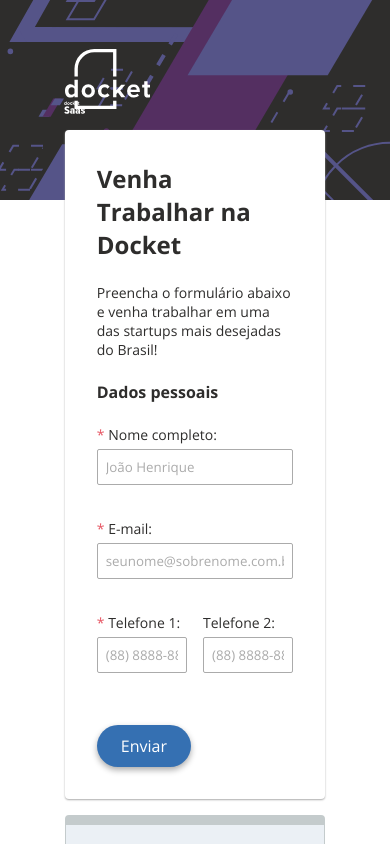
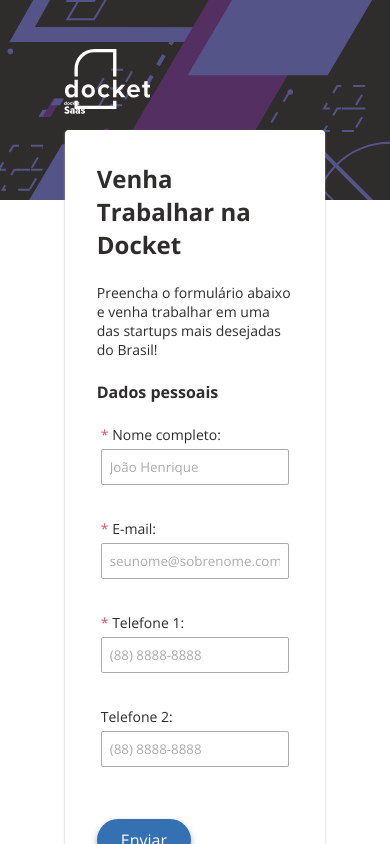
Before and after one commit to AndersonSantos0/docket-form, a Next.js app: page / in a window 390 px wide. Shown: the top 844 px of the page. Built offline with nearby package versions, Linux system fonts and the light colour scheme; no server answers.

Commit message:
phone wrap

```diff
--- a/components/InputComponent/style.ts
+++ b/components/InputComponent/style.ts
@@ -1,7 +1,7 @@
 import styled from 'styled-components'
 
 export const InputContainer = styled.div`
-    padding: 8px 0;
+    padding: 8px 4px;
 `
 
 export const InputLabelView = styled.div`
@@ -23,6 +23,7 @@
         border-radius: 2px;
         padding: 8px;
         width: 100%;
+        min-width: 100px;
         outline: none;
         box-sizing: border-box;
         font-family: 'Open Sans';
--- a/pages/index.tsx
+++ b/pages/index.tsx
@@ -133,13 +133,18 @@
                         required
                         validate={validate}
                     />
-                    <div style={{ display: 'flex', paddingBottom: 32 }}>
+                    <div
+                        style={{
+                            display: 'flex',
+                            paddingBottom: 32,
+                            flexWrap: 'wrap'
+                        }}
+                    >
                         <InputComponent
                             type="phone"
                             value={phone1}
                             onChange={e => setPhone1(e)}
                             placeholder={'(88) 8888-8888'}
-                            style={{ paddingRight: 8 }}
                             label="Telefone 1:"
                             required
                             validate={validate}
@@ -149,7 +154,6 @@
                             value={phone2}
                             onChange={e => setPhone2(e)}
                             placeholder={'(88) 8888-8888'}
-                            style={{ paddingLeft: 8 }}
                             label="Telefone 2:"
                             validate={validate}
                         />
```
